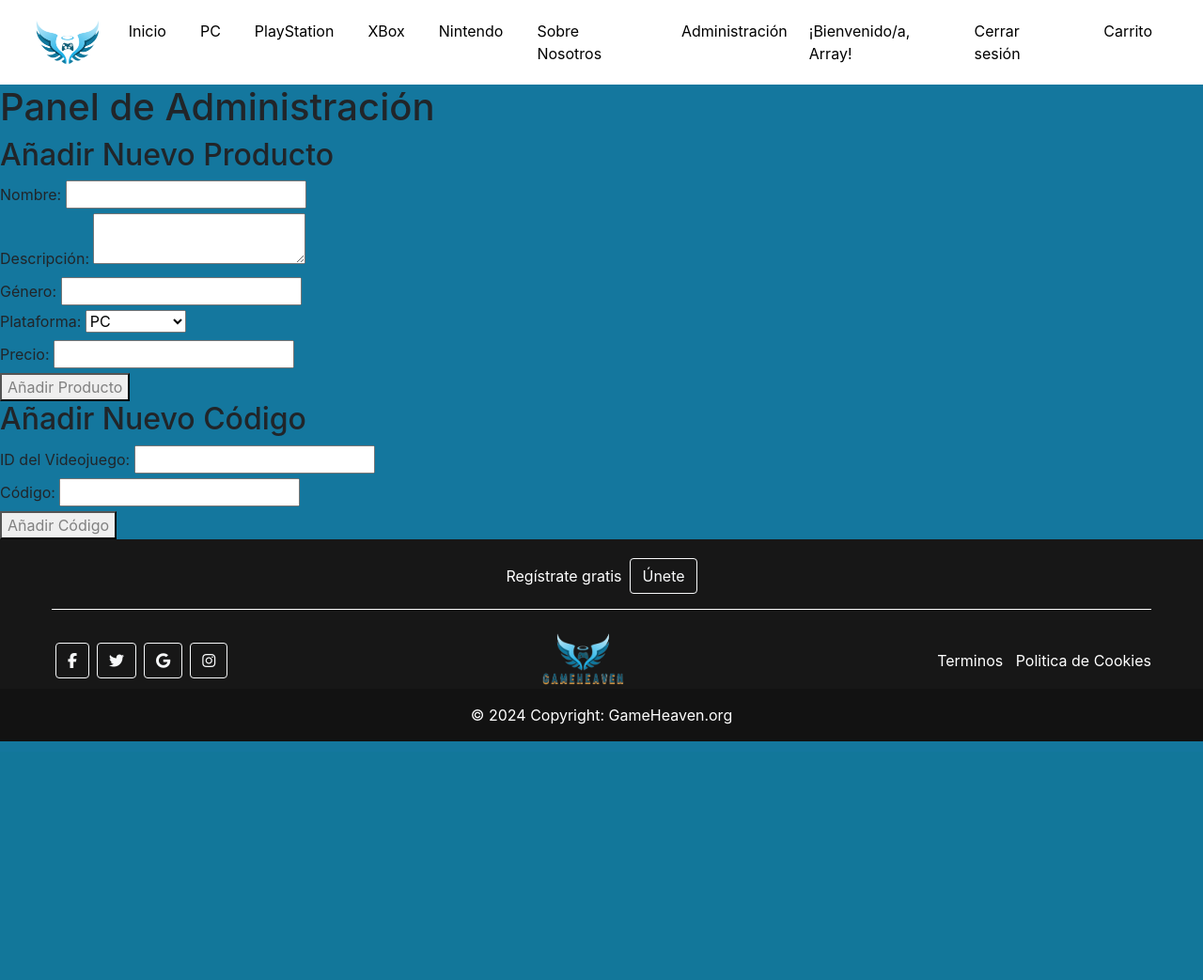
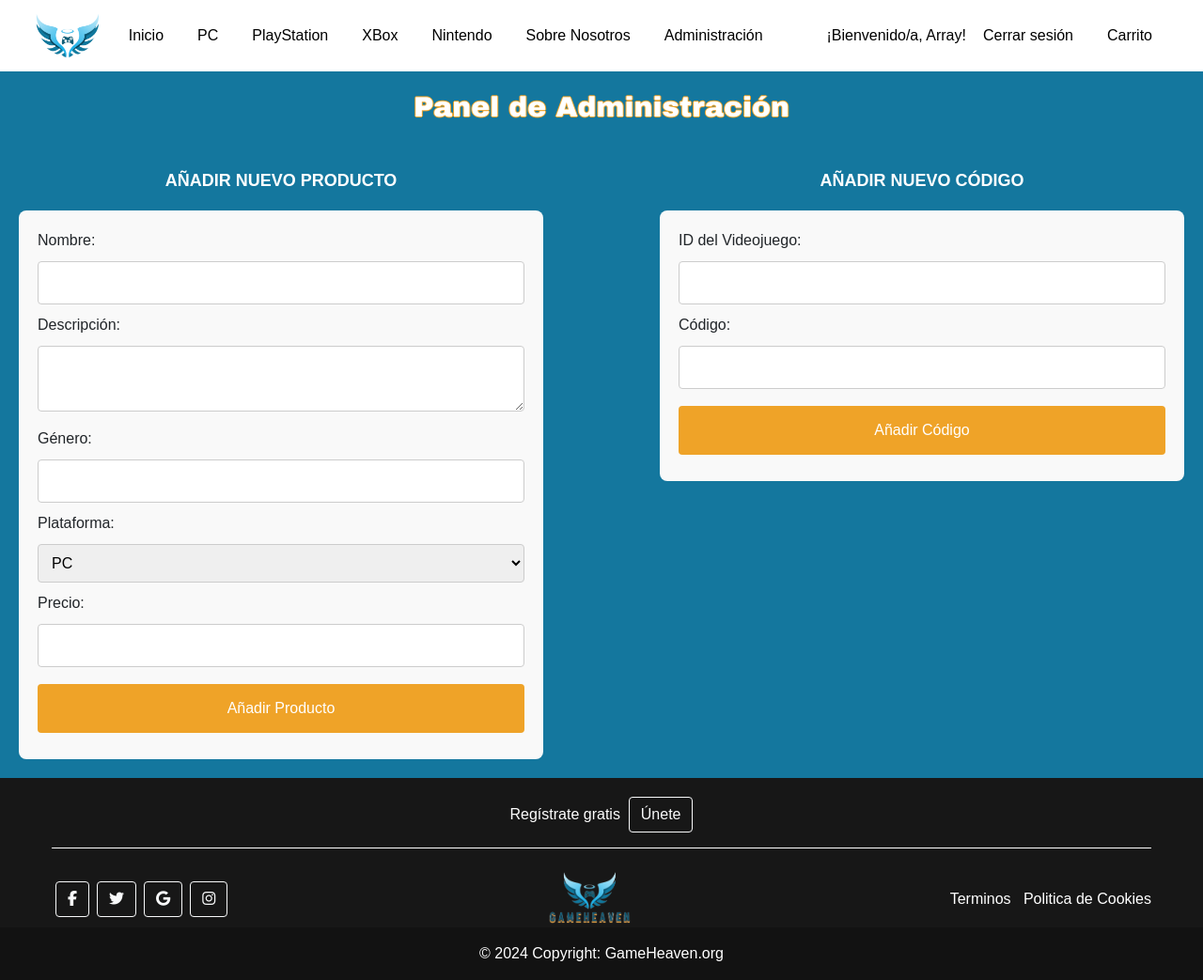
Before and after one commit to andreeaass02/GameHeaven_TFG, a PHP site: page /admin.php in a window 1280 px wide. Shown: the whole page at 94% size. Before the commit the page ends 789 px from the top, so only its background shows below. Run offline with PHP 8.4, Linux system fonts and the light colour scheme; the visitor is signed in with stand-in values (Sample User, id 1); data that the repository does not hold is empty; some libraries are stand-ins or nearby versions.

Commit message:
Add files via upload

```diff
--- /dev/null
+++ b/gameheaven/styles/admin.css
@@ -0,0 +1,110 @@
+body {
+    font-family: Arial, sans-serif;
+    margin: 0;
+    padding: 0;
+}
+
+.titulo{
+    text-align: center;
+    font-family: Arial Black;
+    font-weight: bold;
+    font-size: 30px;
+    color: #fff;
+    text-shadow: -1px 0 #efa328, 0 1px #efa328, 1px 0 #efa328, 0 -1px #efa328;
+}
+h1, h2 {
+    margin-top: 20px;
+    margin-bottom: 10px;
+    text-align: center  ;
+}
+h2 {
+    margin-bottom: 10px;
+    padding: 10px;
+    color: #fff;
+    border-radius: 4px;
+    text-transform: uppercase;
+    font-size: 18px;
+    font-weight: bold;
+}
+.form-container {
+    display: flex;
+    justify-content: space-between;
+    margin: 20px;
+}
+
+.left-form, .right-form {
+    flex-basis: 45%; /* Ajusta según sea necesario */
+}
+
+/* Opcional: Estilos para los formularios */
+form {
+    background-color: #f9f9f9;
+    padding: 20px;
+    border-radius: 8px;
+}
+
+label {
+    display: block;
+    margin-bottom: 10px;
+}
+
+input[type="text"], input[type="number"], textarea {
+    width: 100%;
+    padding: 10px;
+    margin-bottom: 10px;
+    border: 1px solid #ccc;
+    border-radius: 4px;
+    box-sizing: border-box;
+}
+
+button[type="submit"] {
+    background-color: #efa328;
+    color: white;
+    padding: 14px 20px;
+    margin: 8px 0;
+    border: none;
+    border-radius: 4px;
+    cursor: pointer;
+    width: 100%;
+}
+
+button[type="submit"]:hover {
+    background-color: #fcb94e;
+}
+.form-container {
+    display: flex;
+    justify-content: space-between;
+    margin: 20px;
+}
+
+.left-form, .right-form {
+    flex-basis: 45%; /* Ajusta según sea necesario */
+}
+select {
+    width: 100%;
+    padding: 10px;
+    margin-bottom: 10px;
+    border: 1px solid #ccc;
+    border-radius: 4px;
+    box-sizing: border-box;
+    font-size: 16px;
+}
+
+/* Opcional: Estilos para el hover y focus */
+select:hover,
+select:focus {
+    border-color: #007bff;
+    outline: none;
+}
+
+/* Estilos para pantallas pequeñas (móviles) */
+@media (max-width: 768px) {
+    .form-container {
+        flex-direction: column;
+    }
+
+    .left-form, .right-form {
+        flex-basis: 100%;
+        margin-bottom: 20px;
+    }
+}
```
Also changed, not shown: gameheaven/styles/checkout.css (added, +29 -0 lines), gameheaven/styles/sobre_nosotros.css (added, +42 -0 lines), gameheaven/styles/style-index.css (+32 -0 lines), gameheaven/images/banner-sobre_nosotros(1).jpg (added), gameheaven/images/banner-sobre_nosotros.jpg (added), gameheaven/images/bbace5fc9efedf78a6a3a70d0c450f9a.jpg (added), gameheaven/images/cfc661d1f88b22e8b63ecfe2033cc76e.jpg (added), gameheaven/images/gear5_xbox.jpg (added), gameheaven/images/the-witcher3-pc.jpg (added), gameheaven/images/the_last_of_us_2-playstation.jpg (added), 2 other files.
